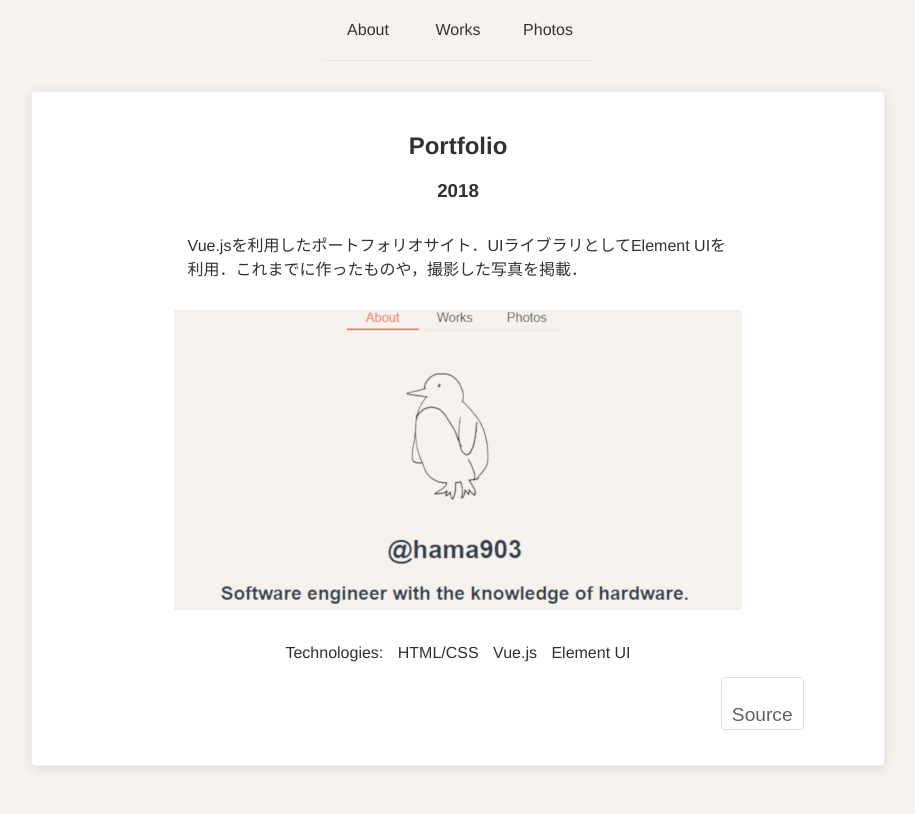
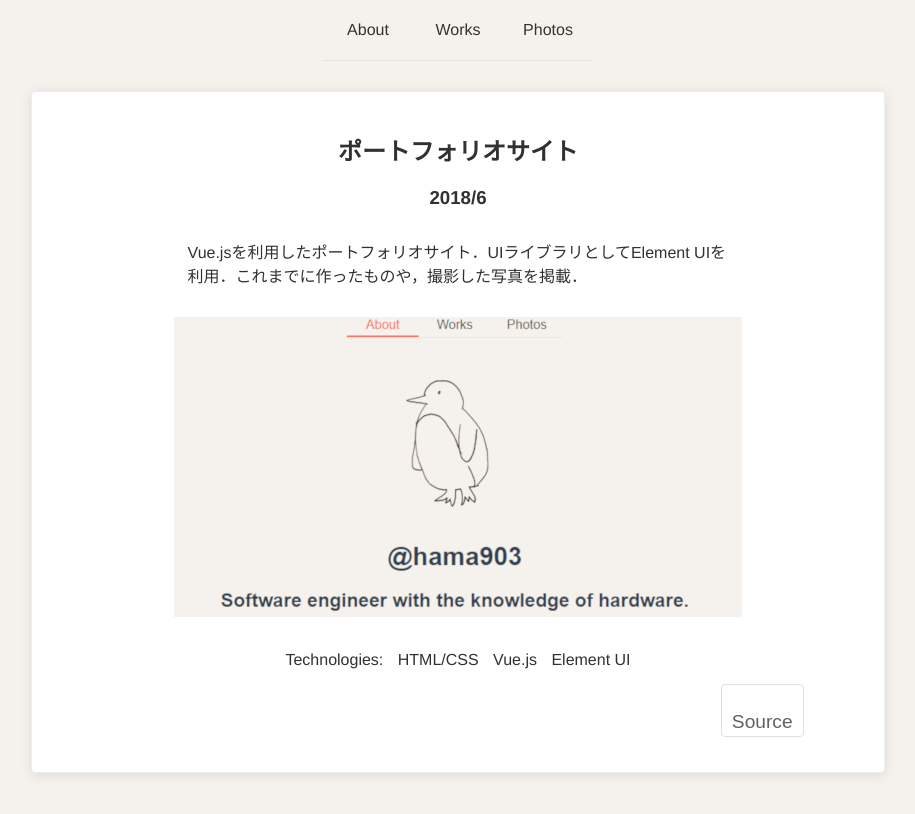
Before and after one commit to hama1080/hama1080.github.io, a Vue app in the folder webpack/: page /#/work/portfolio in a window 1280 px wide. Shown: the top 814 px of the page, without its empty margins (182-1097 px from the left). Built offline with nearby package versions, Linux system fonts and the light colour scheme; some icons are missing.

Commit message:
Fix the title and date of works.

```diff
--- a/webpack/src/components/work/digitalClock.vue
+++ b/webpack/src/components/work/digitalClock.vue
@@ -1,7 +1,7 @@
 <template>
   <div>
     <work
-      title="DigitalClock"
+      title="7セグデジタル時計"
       date="2013"
       description="Arduinoと7セグメントLEDを用いたデジタル時計．4桁の7セグLEDをダイナミック点灯方式を利用し，点灯させている．制御基板と表示基板を分けて作成し，立体的に連結することで，スタイリッシュなデザインとしている．"
       v-bind:screenShots="['/static/works/digitalClock/figure0.png', '/static/works/digitalClock/figure1.png', '/static/works/digitalClock/figure2.png']"
--- a/webpack/src/components/work/fileViewer.vue
+++ b/webpack/src/components/work/fileViewer.vue
@@ -1,7 +1,7 @@
 <template>
   <div>
     <work
-      title="File Viewer Art"
+      title="File Viewer"
       date="2012"
       description="ファイルの階層構造を，エクスプローラーとは違った形式で表示したメディアアート作品．あるディレクトリに含まれるディレクトリは中央付近で回転し，ファイルは周囲を飛び回る．操作感は非常に悪いが，見た目的には楽しいものとなっている．"
       v-bind:screenShots="['/static/works/fileViewer/animation.gif', '/static/works/fileViewer/figure0.png', '/static/works/fileViewer/figure1.png']"
--- a/webpack/src/components/work/portfolio.vue
+++ b/webpack/src/components/work/portfolio.vue
@@ -1,8 +1,8 @@
 <template>
   <div>
     <work
-      title="Portfolio"
-      date="2018"
+      title="ポートフォリオサイト"
+      date="2018/6"
       description="Vue.jsを利用したポートフォリオサイト．UIライブラリとしてElement UIを利用．これまでに作ったものや，撮影した写真を掲載．"
       v-bind:screenShots="['/static/works/portfolio/figure0.png']"
       v-bind:technologies="['HTML/CSS', 'Vue.js', 'Element UI']"
```
